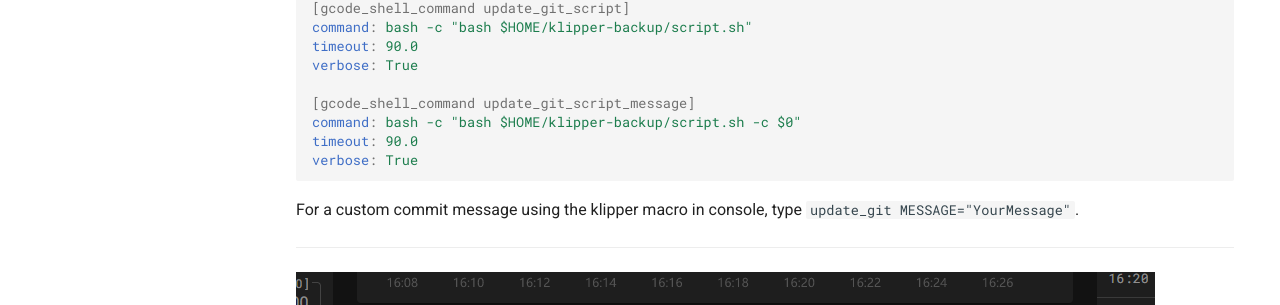
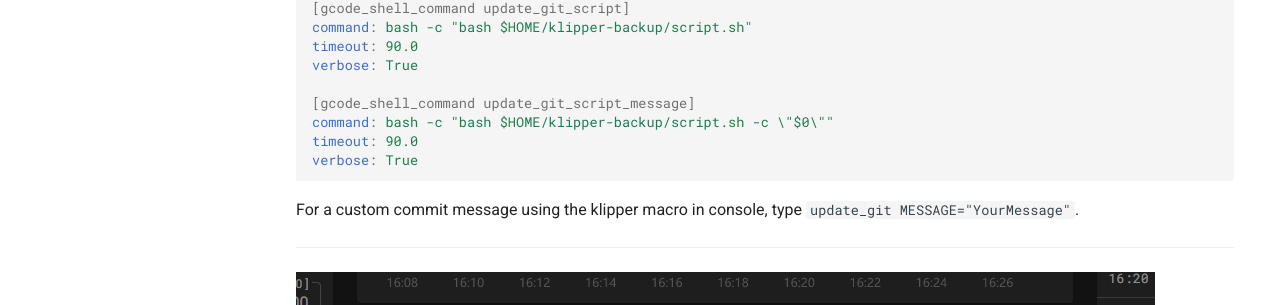
Before and after one commit to Staubgeborener/Klipper-Backup, an MkDocs documentation site: the page built from docs/manual.md, in a window 1280 px wide and 900 px high, scrolled down 519 px. Shown: the part 275-580 px from the top of the window. Built offline with MkDocs 1.6.1 and Material for MkDocs 9.7.7, drawn with Linux system fonts in a browser that asks for light colours; comment, search, counter and statistics services are not loaded.

```diff
--- a/docs/manual.md
+++ b/docs/manual.md
@@ -26,7 +26,7 @@ timeout: 90.0
 verbose: True
 
 [gcode_shell_command update_git_script_message]
-command: bash -c "bash $HOME/klipper-backup/script.sh -c $0"
+command: bash -c "bash $HOME/klipper-backup/script.sh -c \"$0\""
 timeout: 90.0
 verbose: True
 
```
